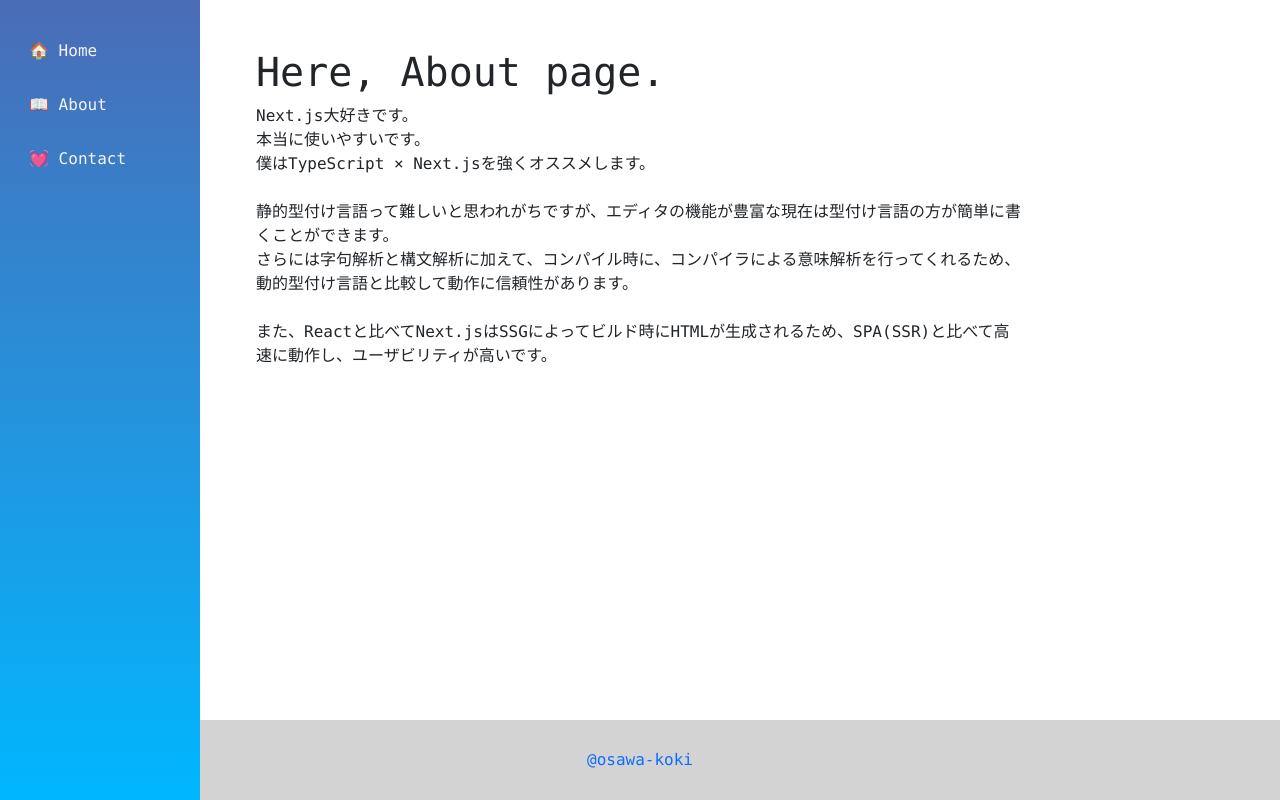
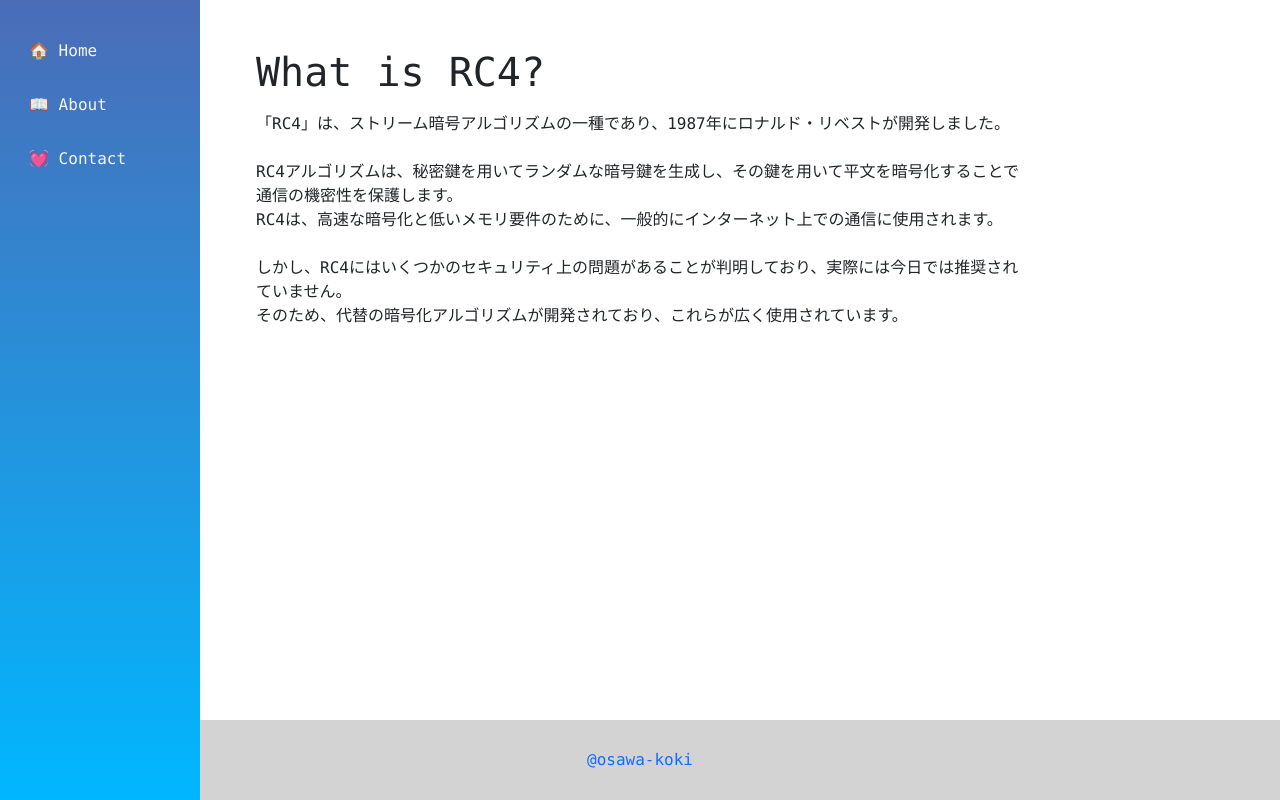
Before and after one commit to osawa-koki/rc4-encrypt-decrypt_er, a Next.js app: page /about in a window 1280 px wide. Built offline with nearby package versions, Linux system fonts and the light colour scheme.

Commit message:
説明ページ書いた。

```diff
--- a/pages/about.tsx
+++ b/pages/about.tsx
@@ -1,12 +1,20 @@
 import React from "react";
 import Layout from "../components/Layout";
 
-export default function HelloWorld() {
+export default function AboutPage() {
   return (
     <Layout>
       <div id="About" className="mt-3">
-        <h1>Here, About page.</h1>
-        <p>Next.js大好きです。<br />本当に使いやすいです。<br />僕はTypeScript × Next.jsを強くオススメします。<br /><br />静的型付け言語って難しいと思われがちですが、エディタの機能が豊富な現在は型付け言語の方が簡単に書くことができます。<br />さらには字句解析と構文解析に加えて、コンパイル時に、コンパイラによる意味解析を行ってくれるため、動的型付け言語と比較して動作に信頼性があります。<br /><br />また、Reactと比べてNext.jsはSSGによってビルド時にHTMLが生成されるため、SPA(SSR)と比べて高速に動作し、ユーザビリティが高いです。</p>
+        <h1>What is RC4?</h1>
+        <p className="mt-3">
+        「RC4」は、ストリーム暗号アルゴリズムの一種であり、1987年にロナルド・リベストが開発しました。<br />
+        <br />
+        RC4アルゴリズムは、秘密鍵を用いてランダムな暗号鍵を生成し、その鍵を用いて平文を暗号化することで通信の機密性を保護します。<br />
+        RC4は、高速な暗号化と低いメモリ要件のために、一般的にインターネット上での通信に使用されます。<br />
+        <br />
+        しかし、RC4にはいくつかのセキュリティ上の問題があることが判明しており、実際には今日では推奨されていません。<br />
+        そのため、代替の暗号化アルゴリズムが開発されており、これらが広く使用されています。
+        </p>
       </div>
     </Layout>
   );
--- a/pages/index.tsx
+++ b/pages/index.tsx
@@ -8,7 +8,7 @@
   return (
     <Layout menu={false} footer={false}>
       <div id='Index'>
-        <h1>Hello Next.js 💓💓💓</h1>
+        <h1>Hello RC4 💓💓💓</h1>
         <img id='Logo' src={`${setting.basePath}/tako.png`} alt="Logo" />
         <div id="IndexLink">
         {
```
